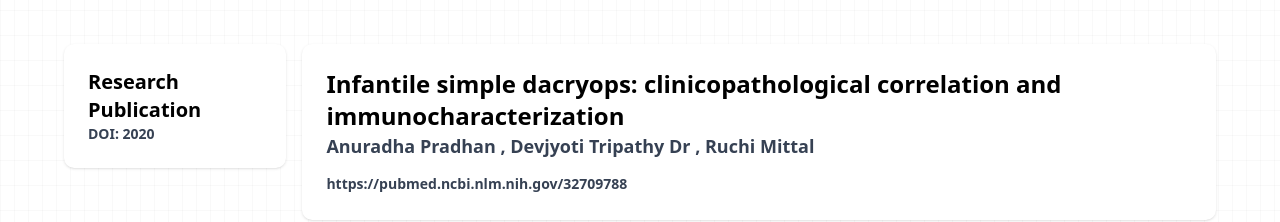
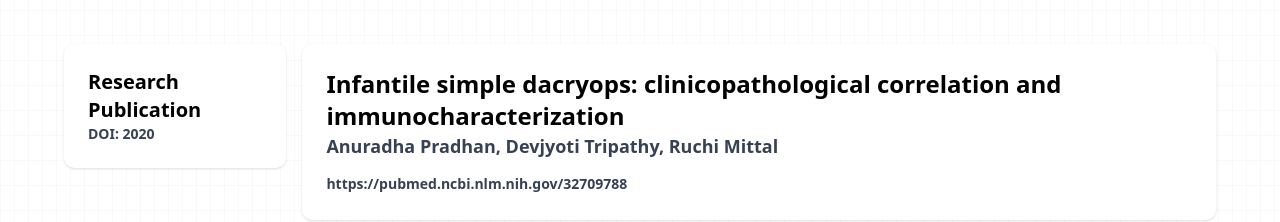
Before and after one commit to Pr4dhan/dr-port, a Next.js app: page /about in a window 1280 px wide. Shown: the part 1340-1562 px from the top of the page. Built offline with nearby package versions, Linux system fonts and the light colour scheme; no server answers.

Commit message:
text update

```diff
--- a/app/about/page.tsx
+++ b/app/about/page.tsx
@@ -217,7 +217,7 @@ export default function Abour() {
                 immunocharacterization
               </div>
               <p className="text-lg text-gray-700 dark:text-gray-300 mx-auto max-w-4xl">
-                Anuradha Pradhan , Devjyoti Tripathy Dr , Ruchi Mittal
+                Anuradha Pradhan, Devjyoti Tripathy, Ruchi Mittal
               </p>
               <a
                 href="https://pubmed.ncbi.nlm.nih.gov/32709788/"
```
Also changed, not shown: vercel.json.txt (renamed from vercel.json).
